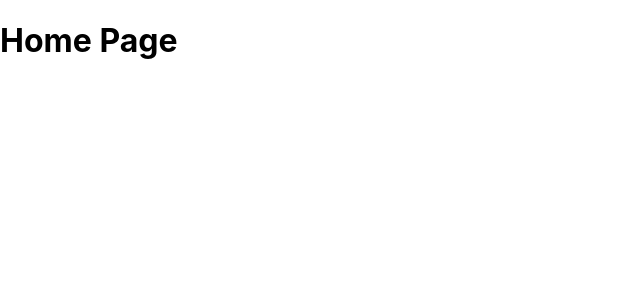
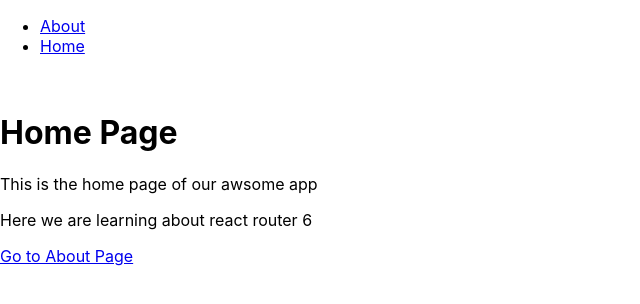
Before and after one commit to vijayramreddy990/REACT-ROUTER-V6, a React (Create React App) app: page / in a window 1280 px wide. Shown: the top 304 px of the page, without its empty margins (0-640 px from the left). Built offline with nearby package versions, Linux system fonts and the light colour scheme.

Commit message:
usage of Link tag

```diff
--- a/src/App.js
+++ b/src/App.js
@@ -1,12 +1,14 @@
 import React from "react";
-import { BrowserRouter, Route, Routes } from "react-router-dom";
+import { BrowserRouter, Link, Route, Routes } from "react-router-dom";
 import About from "./components/About";
 import Home from "./components/Home";
+import NavBar from "./components/NavBar";
 
 const App = () => {
   return (
-    <div>
+    <div className="App">
       <BrowserRouter>
+        <NavBar />
         <Routes>
           <Route path="/" element={<Home />} />
           <Route path="/about" element={<About />} />
--- a/src/components/About.js
+++ b/src/components/About.js
@@ -1,9 +1,13 @@
 import React from "react";
+import { Link } from "react-router-dom";
 
 const About = () => {
   return (
-    <div>
+    <div className="App">
       <h1>About Page</h1>
+      <p>This is the About page of our awsome app</p>
+      <p>Here we are learning about react router 6</p>
+      <Link to="/">Go to Home Page</Link>
     </div>
   );
 };
--- a/src/components/Home.js
+++ b/src/components/Home.js
@@ -1,9 +1,13 @@
 import React from "react";
+import { Link } from "react-router-dom";
 
 const Home = () => {
   return (
-    <div>
+    <div className="App">
       <h1>Home Page</h1>
+      <p>This is the home page of our awsome app</p>
+      <p>Here we are learning about react router 6</p>
+      <Link to="/about">Go to About Page</Link>
     </div>
   );
 };
--- /dev/null
+++ b/src/components/NavBar.js
@@ -0,0 +1,20 @@
+import React from "react";
+import { Link } from "react-router-dom";
+
+const NavBar = () => {
+  return (
+    <div>
+      <ul>
+        <li>
+          <Link to="/about">About</Link>
+        </li>
+        <li>
+          <Link to="/">Home</Link>
+        </li>
+      </ul>
+      <br />
+    </div>
+  );
+};
+
+export default NavBar;
```
